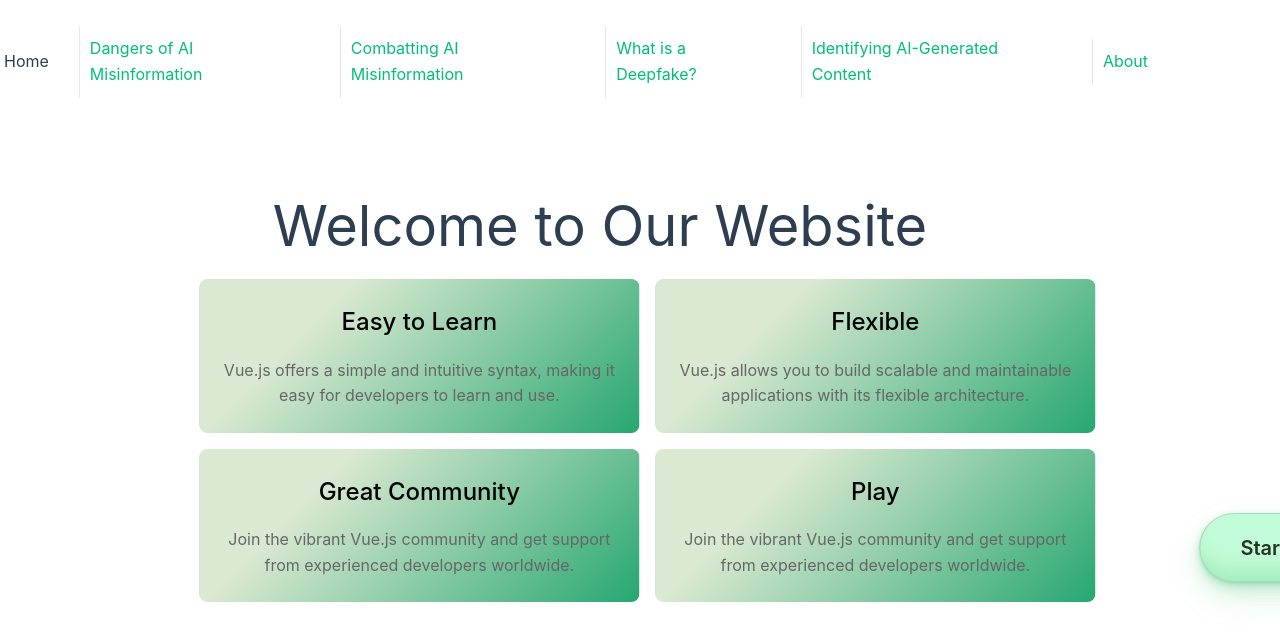
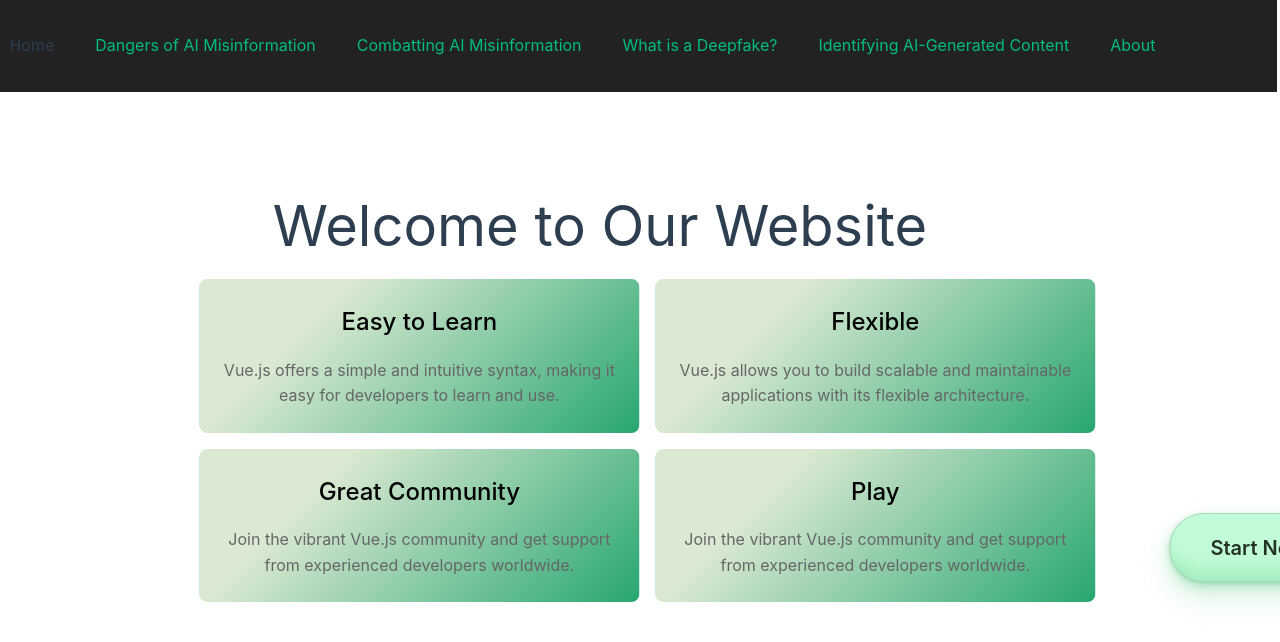
Before and after one commit to arhamw/cs492-final-project, a Vue app: page / in a window 1280 px wide. Shown: the top 642 px of the page. Built offline with nearby package versions, Linux system fonts and the light colour scheme.

Commit message:
fixed scroll overlap

```diff
--- a/src/App.vue
+++ b/src/App.vue
@@ -26,16 +26,14 @@ import { RouterLink, RouterView } from 'vue-router'
 
 <style scoped>
 .navbar {
-  width: 100%;
-  position: fixed;
+  width: 101%;
+  position: sticky;
   top: 0;
   left: 0;
   right: 0;
   z-index: 100;
-  /* position: fixed; Fixed positioning
-  top: 0;
-  left: 0;
-  right: 0; */
+  background-color: rgb(34, 34, 34);
+  margin-top: 0px;
 }
 
 .container {
--- a/src/views/HomeView.vue
+++ b/src/views/HomeView.vue
@@ -164,7 +164,7 @@ const navigateToDangersPage = () => {
   -webkit-user-select: none;
   touch-action: manipulation;
   white-space: nowrap;
-  margin-right: 50px;
+  margin-right: 80px;
 }
 
 .begin-button:hover {
```
